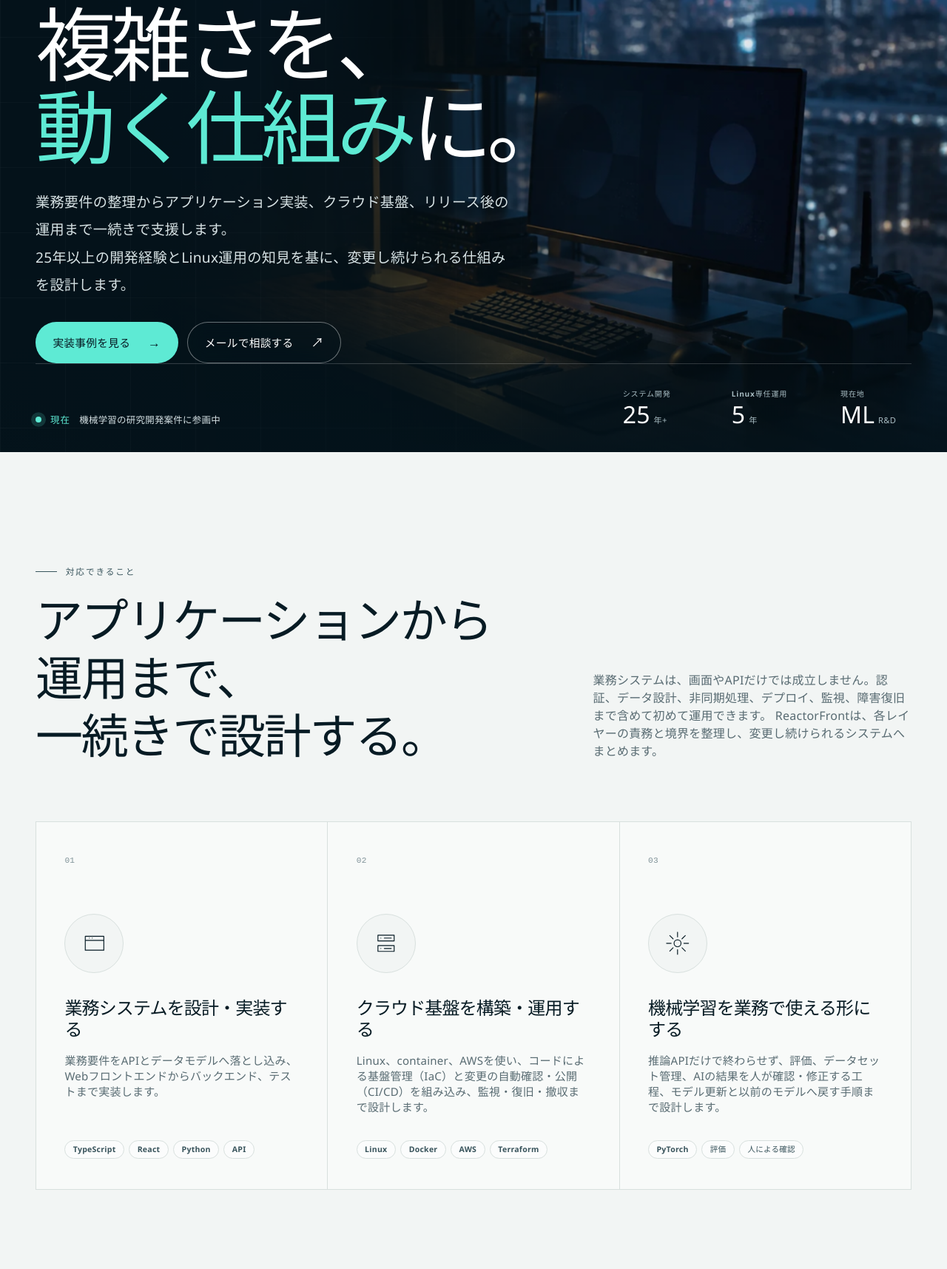
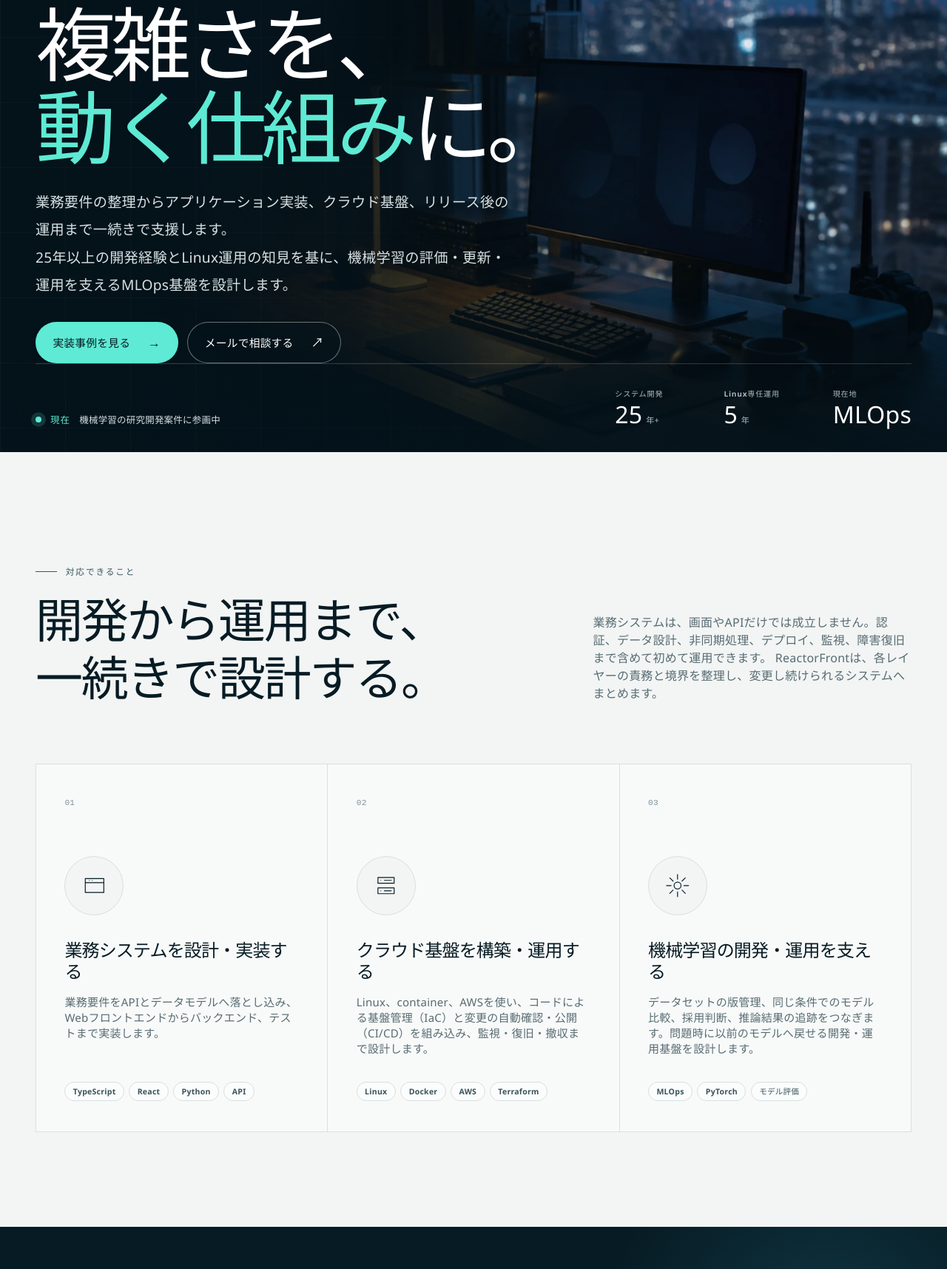
Before and after one commit to Kentaro-Ono-jp/reactorfront-site, an Astro site: page / in a window 1280 px wide. Shown: the part 205-1920 px from the top of the page at 74% size. Built offline with nearby package versions, Linux system fonts and the light colour scheme; Astro itself is replaced by a stand-in of ours.

Commit message:
refactor(copy): emphasize MLOps on the home page (#74)

```diff
--- a/src/pages/index.astro
+++ b/src/pages/index.astro
@@ -5,7 +5,7 @@ import { articleReadingMinutes } from "../reading-times";
 
 <BaseLayout
   title="ReactorFront"
-  description="ReactorFront（リアクターフロント）代表・小野賢太郎の公式サイト。業務システム開発、Linux運用、AWS・IaC、機械学習基盤を、設計から実装、リリース後の運用まで一続きで扱います。"
+  description="ReactorFront（リアクターフロント）代表・小野賢太郎の公式サイト。業務システム開発、Linux運用、AWS・IaCから、機械学習の評価・更新・運用を支えるMLOps基盤まで、設計・実装・運用を一続きで支援します。"
 >
   <section class="home-hero">
     <div class="home-hero__image">
@@ -31,7 +31,7 @@ import { articleReadingMinutes } from "../reading-times";
         </h1>
         <p class="home-hero__lead">
           業務要件の整理からアプリケーション実装、クラウド基盤、リリース後の運用まで一続きで支援します。<br />
-          25年以上の開発経験とLinux運用の知見を基に、変更し続けられる仕組みを設計します。
+          25年以上の開発経験とLinux運用の知見を基に、機械学習の評価・更新・運用を支えるMLOps基盤を設計します。
         </p>
         <div class="button-row">
           <a class="button button--accent" href="/portfolio/">
@@ -50,7 +50,7 @@ import { articleReadingMinutes } from "../reading-times";
           <span class="availability__pulse" aria-hidden="true"></span>
           <span><strong>現在</strong> 機械学習の研究開発案件に参画中</span>
         </div>
-        <dl class="hero-stats" aria-label="経験年数">
+        <dl class="hero-stats" aria-label="経験年数と注力領域">
           <div>
             <dt>システム開発</dt>
             <dd><strong>25</strong><span>年+</span></dd>
@@ -61,7 +61,7 @@ import { articleReadingMinutes } from "../reading-times";
           </div>
           <div>
             <dt>現在地</dt>
-            <dd><strong>ML</strong><span>R&amp;D</span></dd>
+            <dd><strong>MLOps</strong></dd>
           </div>
         </dl>
       </div>
@@ -73,7 +73,7 @@ import { articleReadingMinutes } from "../reading-times";
       <div class="section-heading section-heading--split" data-reveal>
         <div>
           <p class="eyebrow">対応できること</p>
-          <h2>アプリケーションから運用まで、<br />一続きで設計する。</h2>
+          <h2>開発から運用まで、<br />一続きで設計する。</h2>
         </div>
         <p>
           業務システムは、画面やAPIだけでは成立しません。認証、データ設計、非同期処理、デプロイ、監視、障害復旧まで含めて初めて運用できます。
@@ -111,10 +111,10 @@ import { articleReadingMinutes } from "../reading-times";
           <div class="capability-card__icon" aria-hidden="true">
             <svg viewBox="0 0 48 48"><circle cx="24" cy="24" r="6" /><path d="M24 5v8M24 35v8M5 24h8M35 24h8M10.6 10.6l5.7 5.7M31.7 31.7l5.7 5.7M37.4 10.6l-5.7 5.7M16.3 31.7l-5.7 5.7" /></svg>
           </div>
-          <h3>機械学習を業務で使える形にする</h3>
-          <p>推論APIだけで終わらせず、評価、データセット管理、AIの結果を人が確認・修正する工程、モデル更新と以前のモデルへ戻す手順まで設計します。</p>
+          <h3>機械学習の開発・運用を支える</h3>
+          <p>データセットの版管理、同じ条件でのモデル比較、採用判断、推論結果の追跡をつなぎます。問題時に以前のモデルへ戻せる開発・運用基盤を設計します。</p>
           <ul class="tag-list" aria-label="関連技術">
-            <li>PyTorch</li><li>評価</li><li>人による確認</li>
+            <li>MLOps</li><li>PyTorch</li><li>モデル評価</li>
           </ul>
         </article>
       </div>
@@ -128,8 +128,8 @@ import { articleReadingMinutes } from "../reading-times";
         <p class="eyebrow eyebrow--accent">公開ポートフォリオ</p>
         <h2>業務文書を、<br />AIと人が扱えるデータへ。</h2>
         <p>
-          PDFの受付、非同期解析、AIの結果を人が確認・修正する工程、監査ログ、モデルの評価・更新までを統合した文書処理基盤です。
-          公開版では、受付から結果確認までを端から端まで動かす最小実装として文書分類を用意し、業務文書の分析や項目抽出、設計図面の読み取りへ拡張できる構成を示しています。
+          PDFの受付、非同期解析、AIの結果を人が確認・修正する工程、監査ログに、モデルの評価・更新・復旧を組み合わせた文書処理基盤です。
+          公開版では合成文書の分類を題材に、データと評価条件の固定、現行モデルと更新候補の比較、採用記録と推論結果の追跡を実装・検証しています。
         </p>
         <a class="text-link text-link--light" href="/portfolio/">
           約{articleReadingMinutes.overview}分でわかる日本語解説へ
@@ -225,7 +225,7 @@ import { articleReadingMinutes } from "../reading-times";
       <div>
         <p class="eyebrow eyebrow--light">メールで相談</p>
         <h2>案件・技術相談のご連絡はこちら。</h2>
-        <p>業務システム、クラウド基盤、機械学習エンジニアリングに関するご相談を承ります。</p>
+        <p>業務システム、クラウド基盤、機械学習の開発・運用基盤に関するご相談を承ります。</p>
       </div>
       <a class="button button--accent button--large" href="mailto:kentaro.ono@reactorfront.jp">
         kentaro.ono@reactorfront.jp
--- a/src/site-metadata.ts
+++ b/src/site-metadata.ts
@@ -13,7 +13,7 @@ export interface IndexableRouteMetadata {
  * deploy timestamp: an unchanged page must keep the same sitemap lastmod.
  */
 export const indexableRoutes = [
-  { path: "/", lastModified: "2026-08-23T14:06:52+09:00" },
+  { path: "/", lastModified: "2026-09-06T17:20:07+09:00" },
   { path: "/profile/", lastModified: "2026-08-23T14:16:45+09:00" },
   { path: "/portfolio/", lastModified: "2026-08-23T14:22:52+09:00" },
   {
```
Also changed, not shown: docs/content-audit.md (+1 -0 lines).
